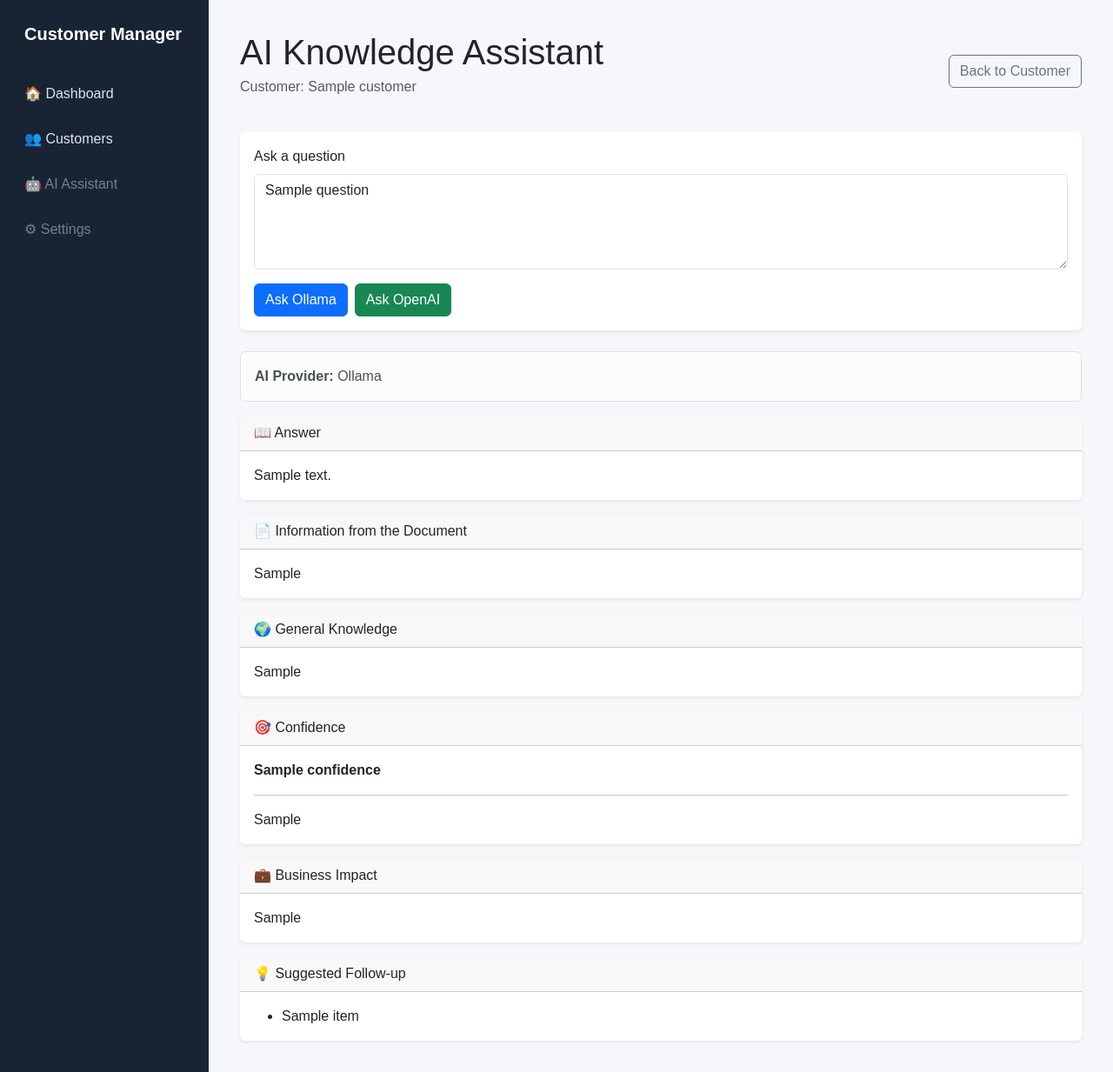
After one commit to paulburdon-ops/CustomerManagementSystem, a Flask app: template templates/customer_assistant.html in a window 1280 px wide. The commit adds this page. Shown: the whole page at 87% size. Run offline with Flask 3, Linux system fonts and the light colour scheme; the template is opened without the code that fills it: most values are stand-ins (such as "Sample title", 1, 10 or a date in 2020).

Commit message:
Add AI Knowledge Assistant with Ollama and OpenAI provider selection

```diff
--- a/app.py
+++ b/app.py
@@ -10,6 +10,7 @@ from flask import (
 
 import customer_storage
 from services.ai_service import generate_summary
+from services.document_qa_service import answer_morrisons_question
 
 
 app = Flask(__name__)
@@ -151,6 +152,47 @@ def delete_customer(customer_id):
         current_page="customers",
     )
 
+@app.route(
+    "/customers/<int:customer_id>/assistant",
+    methods=["GET", "POST"],
+)
+@app.route(
+    "/customers/<int:customer_id>/assistant",
+    methods=["GET", "POST"],
+)
+def customer_assistant(customer_id):
+    customer = customer_storage.get_customer(customer_id)
+
+    if customer is None:
+        abort(404)
+
+    question = ""
+    answer = None
+    selected_provider = "ollama"
+
+    if request.method == "POST":
+        question = request.form.get("question", "").strip()
+        selected_provider = request.form.get(
+            "provider",
+            "ollama",
+        )
+
+        if not question:
+            flash("Please enter a question.", "warning")
+        else:
+            answer = answer_morrisons_question(
+                question=question,
+                provider=selected_provider,
+            )
+
+    return render_template(
+        "customer_assistant.html",
+        customer=customer,
+        question=question,
+        answer=answer,
+        selected_provider=selected_provider,
+        current_page="customers",
+    )
 
 if __name__ == "__main__":
     app.run(debug=True)
--- a/config/settings.py
+++ b/config/settings.py
@@ -3,7 +3,7 @@ import os
 
 load_dotenv()
 
-AI_PROVIDER = os.getenv("AI_PROVIDER", "openai")
+AI_PROVIDER = os.getenv("AI_PROVIDER", "ollama")
 
 OPENAI_MODEL = os.getenv(
     "OPENAI_MODEL",
@@ -12,5 +12,5 @@ OPENAI_MODEL = os.getenv(
 
 OLLAMA_MODEL = os.getenv(
     "OLLAMA_MODEL",
-    "llama3.1",
+    "qwen2.5:3b",
 )
--- /dev/null
+++ b/templates/customer_assistant.html
@@ -0,0 +1,178 @@
+{% extends "base.html" %}
+
+{% block title %}
+AI Knowledge Assistant
+{% endblock %}
+
+{% block content %}
+
+<div class="page-header">
+    <div>
+        <h1>AI Knowledge Assistant</h1>
+        <p class="text-muted">
+            Customer: {{ customer.name }}
+        </p>
+    </div>
+
+    <a
+        href="{{ url_for('view_customer', customer_id=customer.id) }}"
+        class="btn btn-outline-secondary"
+    >
+        Back to Customer
+    </a>
+</div>
+
+<div class="card shadow-sm mb-4">
+    <div class="card-body">
+
+        <form method="POST">
+
+            <div class="mb-3">
+                <label for="question" class="form-label">
+                    Ask a question
+                </label>
+
+                <textarea
+                    id="question"
+                    name="question"
+                    class="form-control"
+                    rows="4"
+                    required
+                >{{ question }}</textarea>
+            </div>
+
+            <div class="d-flex gap-2">
+
+                <button
+                    type="submit"
+                    name="provider"
+                    value="ollama"
+                    class="btn btn-primary"
+                >
+                    Ask Ollama
+                </button>
+
+                <button
+                    type="submit"
+                    name="provider"
+                    value="openai"
+                    class="btn btn-success"
+                >
+                    Ask OpenAI
+                </button>
+
+            </div>
+
+        </form>
+
+    </div>
+</div>
+
+{% if answer %}
+
+<div class="alert alert-light border mb-3">
+    <strong>AI Provider:</strong>
+
+    {% if answer.provider == "openai" %}
+        OpenAI
+    {% else %}
+        Ollama
+    {% endif %}
+</div>
+
+<div class="card shadow-sm mb-3">
+    <div class="card-header">
+        📖 Answer
+    </div>
+
+    <div class="card-body">
+        {{ answer.answer }}
+    </div>
+</div>
+
+{% if answer.document_information %}
+
+<div class="card shadow-sm mb-3">
+    <div class="card-header">
+        📄 Information from the Document
+    </div>
+
+    <div class="card-body">
+        {{ answer.document_information }}
+    </div>
+</div>
+
+{% endif %}
+
+{% if answer.general_knowledge %}
+
+<div class="card shadow-sm mb-3">
+    <div class="card-header">
+        🌍 General Knowledge
+    </div>
+
+    <div class="card-body">
+        {{ answer.general_knowledge }}
+    </div>
+</div>
+
+{% endif %}
+
+<div class="card shadow-sm mb-3">
+    <div class="card-header">
+        🎯 Confidence
+    </div>
+
+    <div class="card-body">
+        <strong>{{ answer.confidence }}</strong>
+
+        {% if answer.confidence_reason %}
+            <hr>
+            {{ answer.confidence_reason }}
+        {% endif %}
+    </div>
+</div>
+
+{% if answer.business_impact %}
+
+<div class="card shadow-sm mb-3">
+    <div class="card-header">
+        💼 Business Impact
+    </div>
+
+    <div class="card-body">
+        {{ answer.business_impact }}
+    </div>
+</div>
+
+{% endif %}
+
+<div class="card shadow-sm">
+    <div class="card-header">
+        💡 Suggested Follow-up
+    </div>
+
+    <div class="card-body">
+
+        {% if answer.follow_up %}
+
+            <ul class="mb-0">
+                {% for item in answer.follow_up %}
+                    <li>{{ item }}</li>
+                {% endfor %}
+            </ul>
+
+        {% else %}
+
+            <p class="text-muted mb-0">
+                No follow-up suggestions.
+            </p>
+
+        {% endif %}
+
+    </div>
+</div>
+
+{% endif %}
+
+{% endblock %}
```
Also changed, not shown: ai/ollama_client.py (added, +28 -0 lines), knowledge/morrisons_test.txt (added, +19 -0 lines), services/ai_service.py (+13 -2 lines), services/document_qa_service.py (added, +116 -0 lines), templates/customer_detail.html (+14 -4 lines), test_document_qa.py (added, +22 -0 lines).
